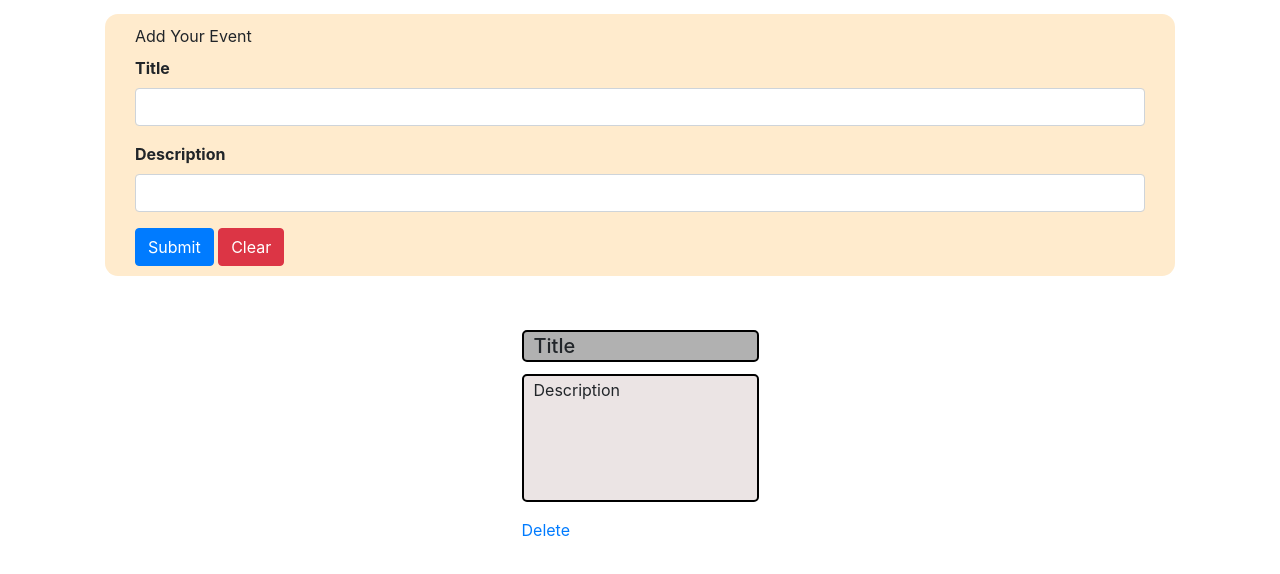
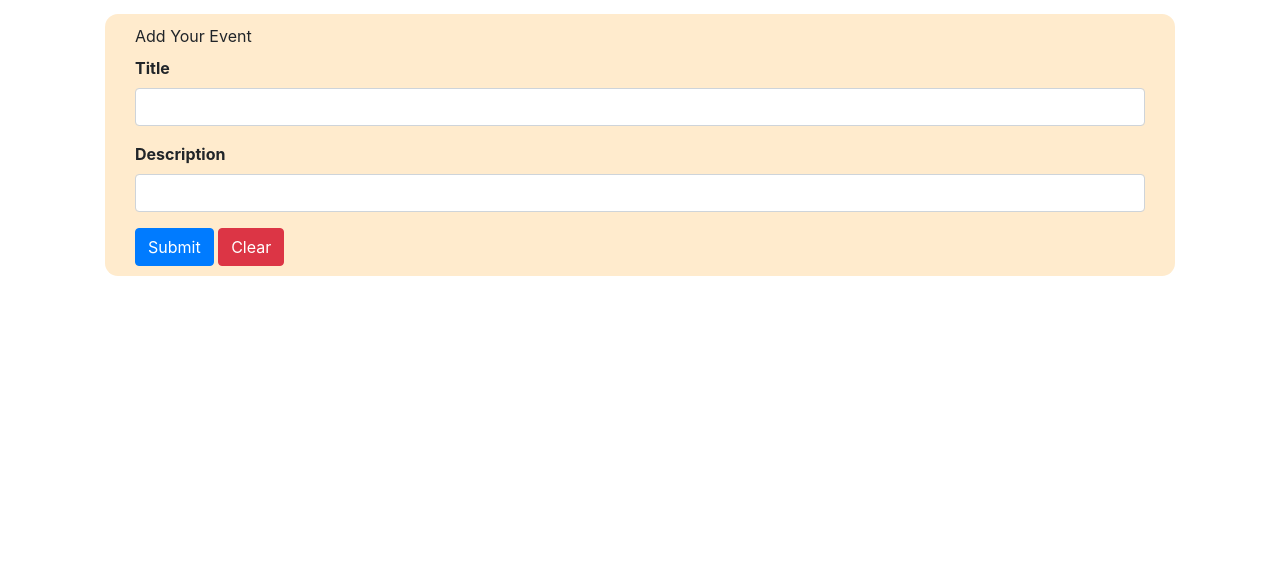
Before and after one commit to Satya-S3/To-Do, a plain HTML site: page index.html in a window 1280 px wide. Shown: the part 62-636 px from the top of the page. Drawn offline with nearby package versions, Linux system fonts and the light colour scheme.

Commit message:
Update index.html

```diff
--- a/index.html
+++ b/index.html
@@ -21,7 +21,7 @@
         <a class="navbar-brand">TO-DO Web</a>
         <form class="form-inline">
             <input class="form-control mr-sm-2" type="search" placeholder="Search" aria-label="Search">
-            <button class="btn btn-outline-success my-2 my-sm-0" type="submit">Search</button>
+            <button class="btn btn-outline-success my-2 my-sm-0" id="Search" type="submit">Search</button>
         </form>
     </nav>
 
@@ -46,18 +46,13 @@
 
 
         <!-- Show List -->
-        <div class="row">
-            <div class="column" id="card1">
-                <div class="card-body">
-                    <h5 id="title-todo" class="card-title">Title</h5>
-                    <p id="desc-todo" class="card-text">Description</p>
-                    <a href="#" id="delete-btn" class="card-link">Delete</a </div>
-                </div>
-            </div>
+        <div class="row" id="roww">
+
+        </div>
 
 
 
-        </div>
+    </div>
     </div>
 
 
```
